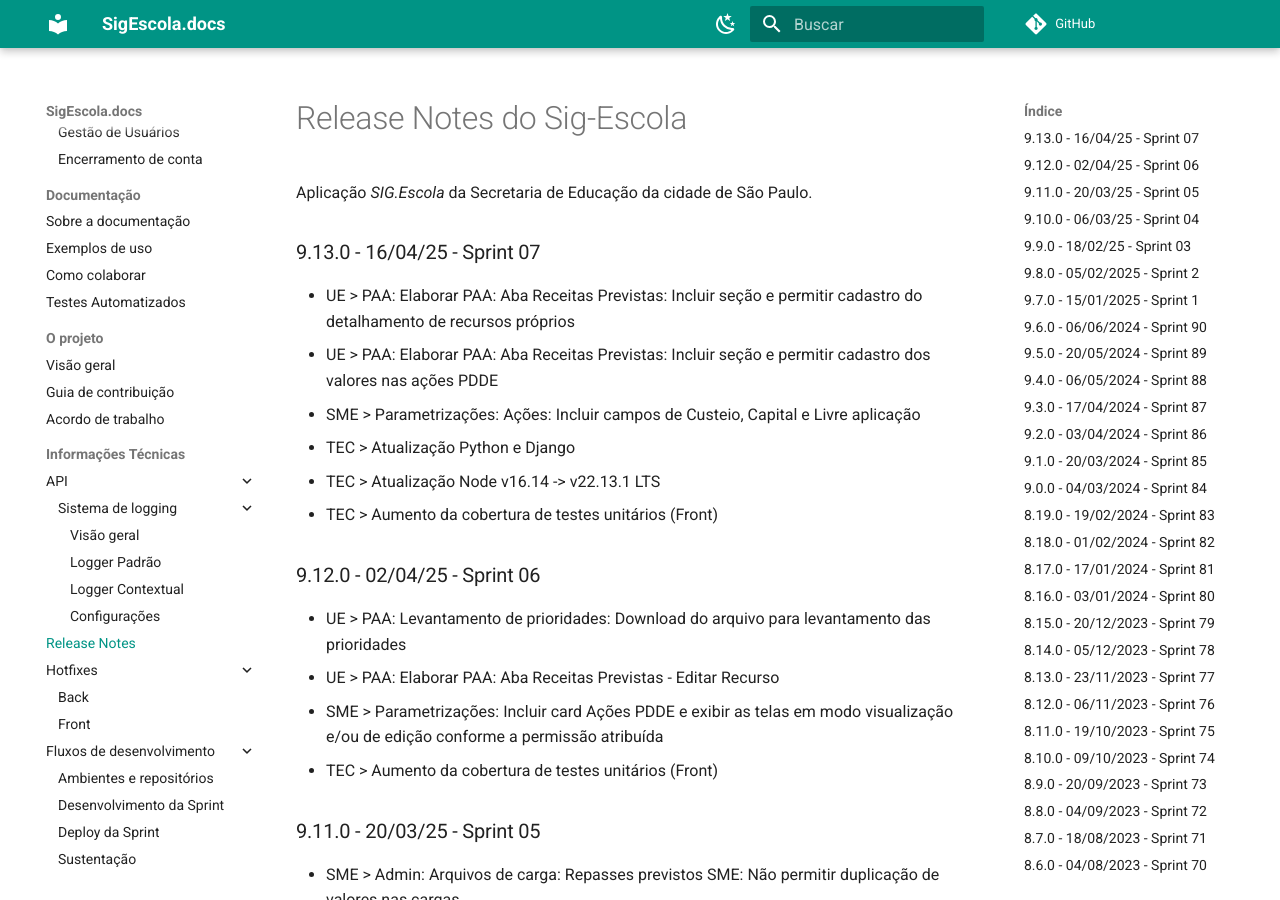
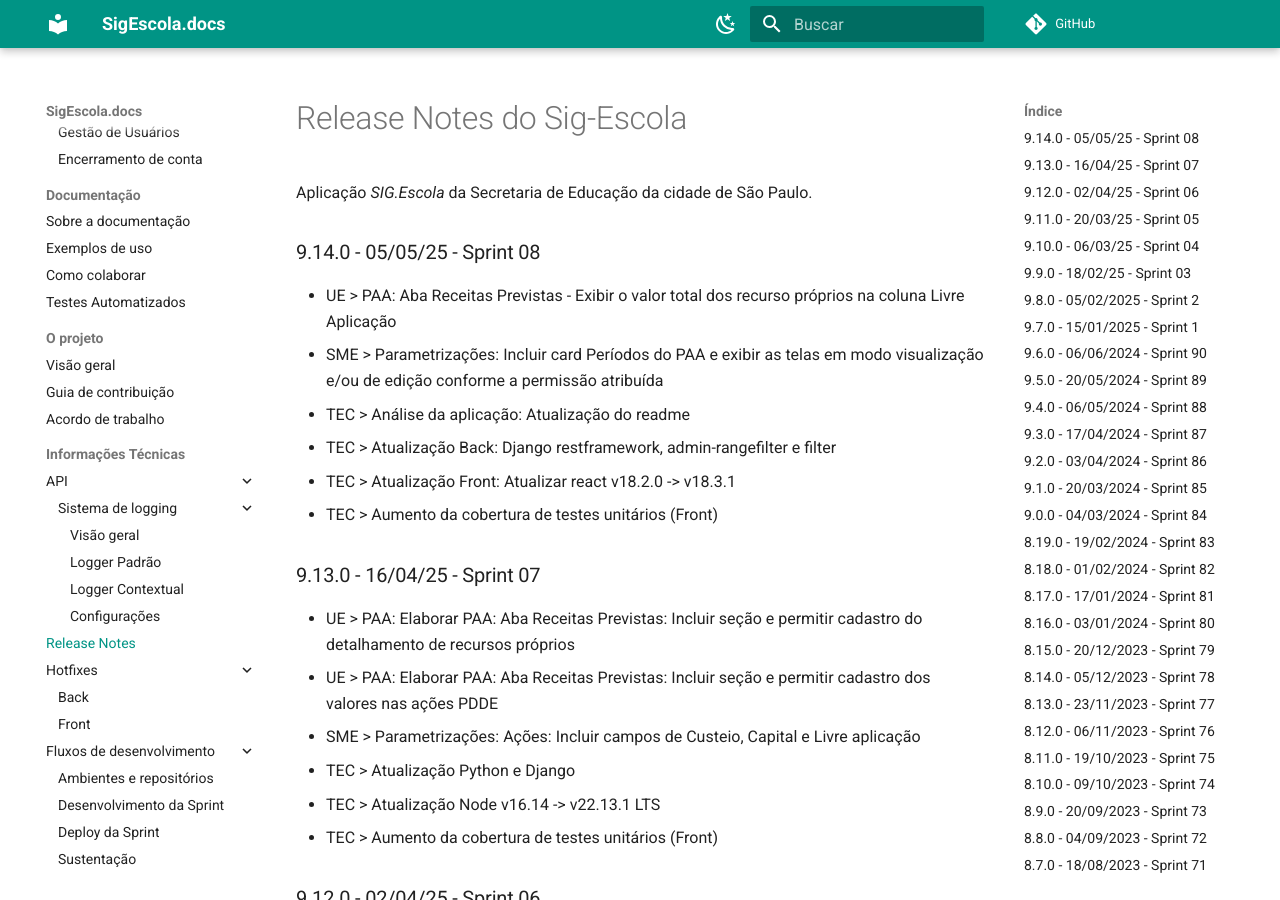
Before and after one commit to prefeiturasp/SME-PTRF-Docs, an MkDocs documentation site: the page built from docs/projeto/release_notes.md, in a window 1280 px wide and 900 px high. Built offline with MkDocs 1.6.1 and Material for MkDocs 9.7.7, drawn with Linux system fonts in a browser that asks for light colours; comment, search, counter and statistics services are not loaded.

Commit message:
Update release_notes.md

```diff
--- a/docs/projeto/release_notes.md
+++ b/docs/projeto/release_notes.md
@@ -1,6 +1,15 @@
 # Release Notes do Sig-Escola
 
 Aplicação *SIG.Escola* da Secretaria de Educação da cidade de São Paulo.
+
+### 9.14.0 - 05/05/25 - Sprint 08
+
+* UE > PAA: Aba Receitas Previstas - Exibir o valor total dos recurso próprios na coluna Livre Aplicação
+* SME > Parametrizações: Incluir card Períodos do PAA e exibir as telas em modo visualização e/ou de edição conforme a permissão atribuída
+* TEC > Análise da aplicação: Atualização do readme
+* TEC > Atualização Back: Django restframework, admin-rangefilter e filter
+* TEC > Atualização Front: Atualizar react v18.2.0 -> v18.3.1
+* TEC > Aumento da cobertura de testes unitários (Front)
 
 ### 9.13.0 - 16/04/25 - Sprint 07
 
```
